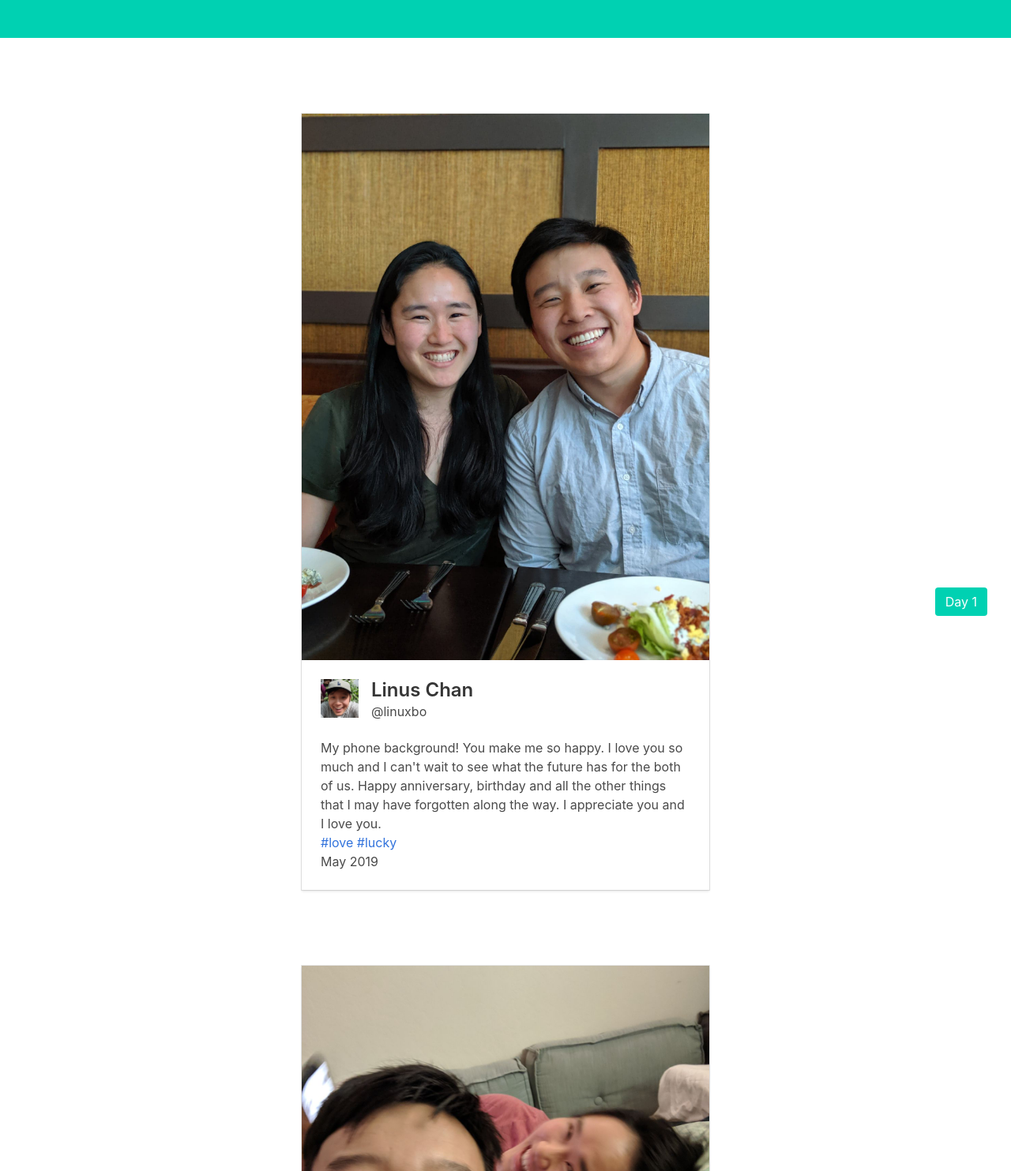
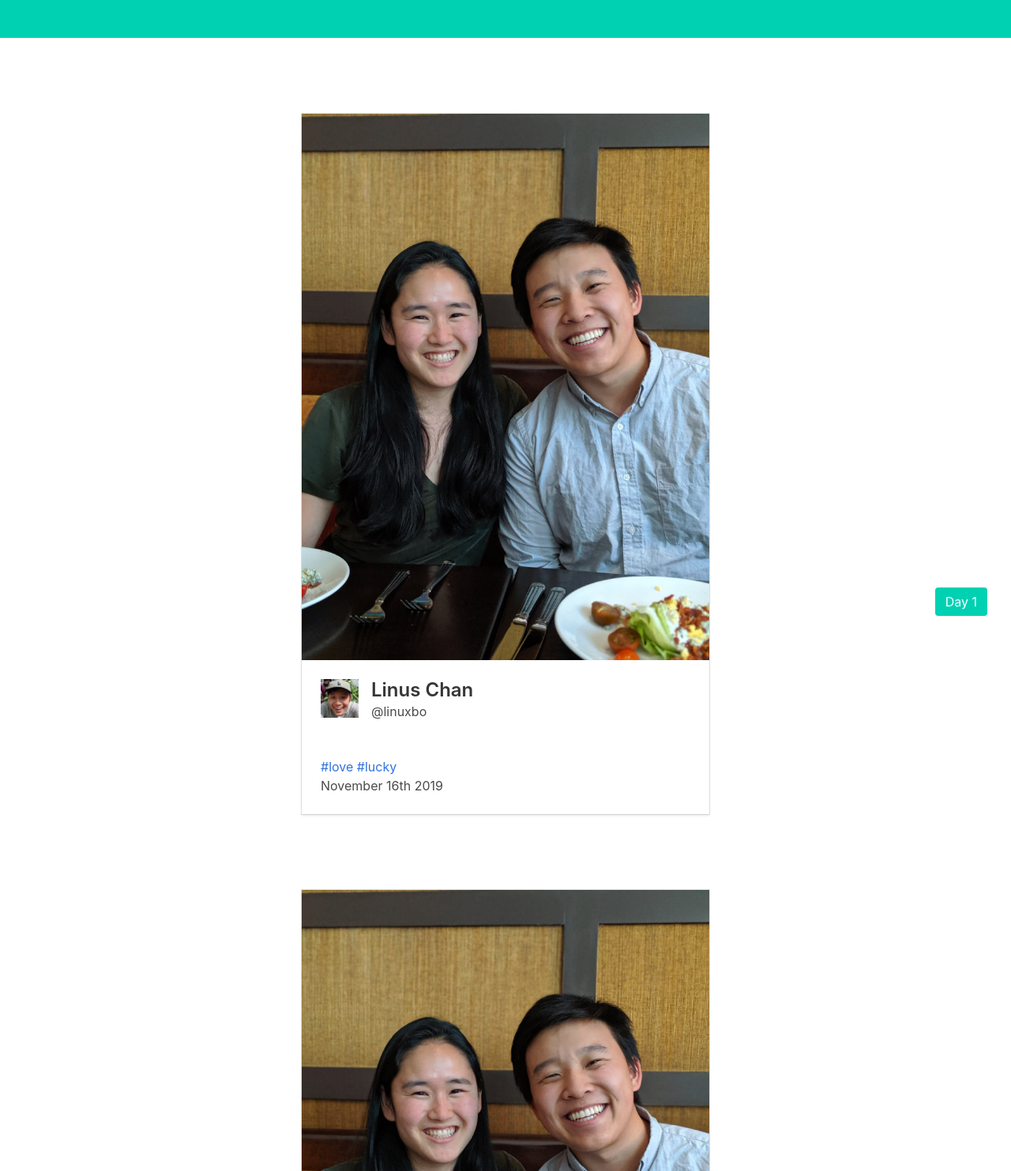
Before and after one commit to linuxbo/48, a website: page 48192231/Rina2131.html in a window 1280 px wide. Shown: the top 1483 px of the page at 79% size. Drawn offline with Linux system fonts and the light colour scheme; files that its build step writes are made by us from their sources.

Commit message:
2nd anniversrary

```diff
--- a/48192231/Rina2131.html
+++ b/48192231/Rina2131.html
@@ -22,6 +22,38 @@
          <div class="container">
             <div class="columns">
                <div class="column is-6-desktop is-offset-3-desktop">
+
+
+                  <section class ="section">
+                     <div class="card">
+                        <div class="card-image">
+                           <figure class="image is-4by6">
+                              <img src="../48192231/Pictures/May13.jpg" alt="Placeholder image">
+                           </figure>
+                        </div>
+                        <div class="card-content">
+                           <div class="media">
+                              <div class="media-left">
+                                 <figure class="image is-48x48">
+                                    <img src="../48192231/Pictures/Linus_Profile.jpg" alt="Placeholder image">
+                                 </figure>
+                              </div>
+                              <div class="media-content">
+                                 <p class="title is-4">Linus Chan</p>
+                                 <p class="subtitle is-6">@linuxbo</p>
+                              </div>
+                           </div>
+                           <div class="content">
+                              <br>
+                              <a href="#">#love</a> <a href="#">#lucky</a>
+                              <br>
+                              <time datetime="2016-1-1"> November 16th 2019</time>
+                           </div>
+                        </div>
+                     </div>
+                  </section>
+
+
                   <section class ="section">
                      <div class="card">
                         <div class="card-image">
@@ -51,6 +83,8 @@
                         </div>
                      </div>
                   </section>
+
+
                   <section class ="section">
                      <div class="card">
                         <div class="card-image">
```
